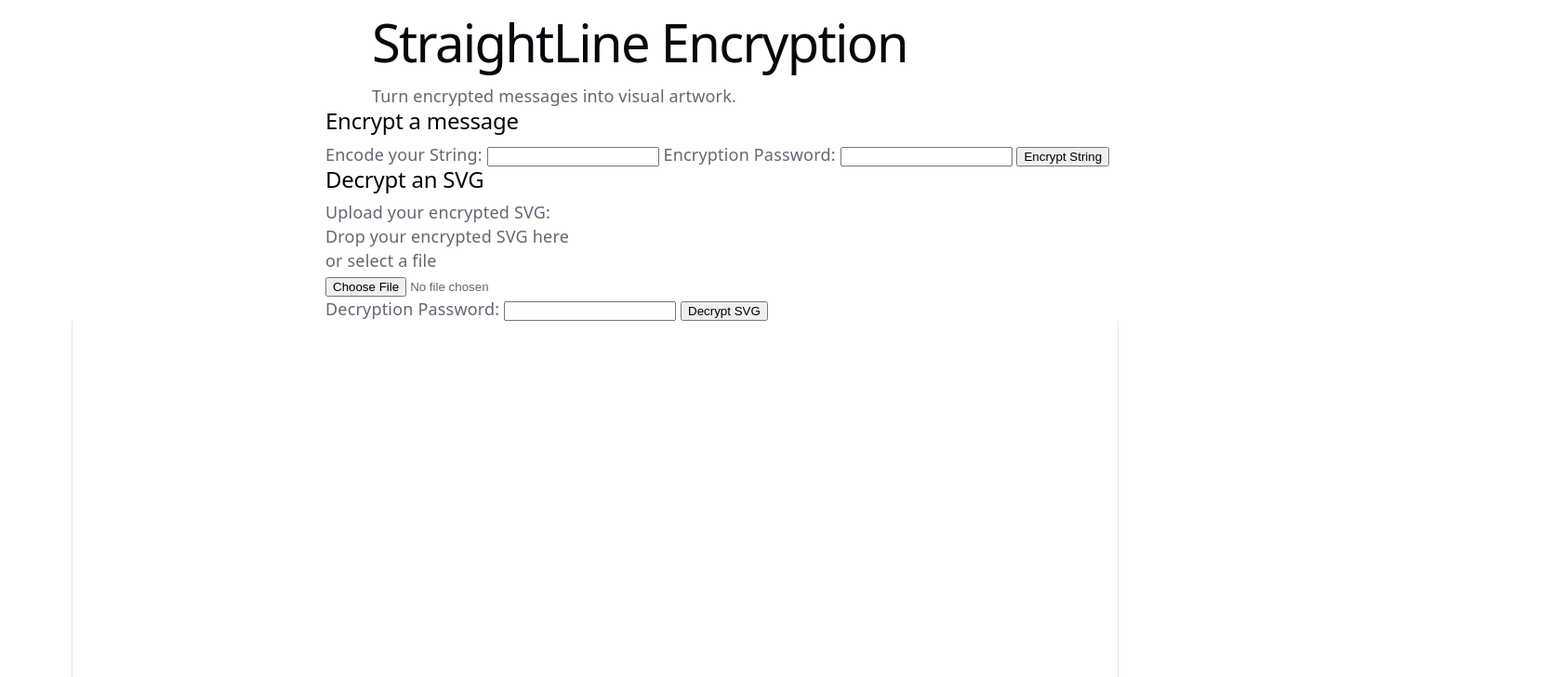
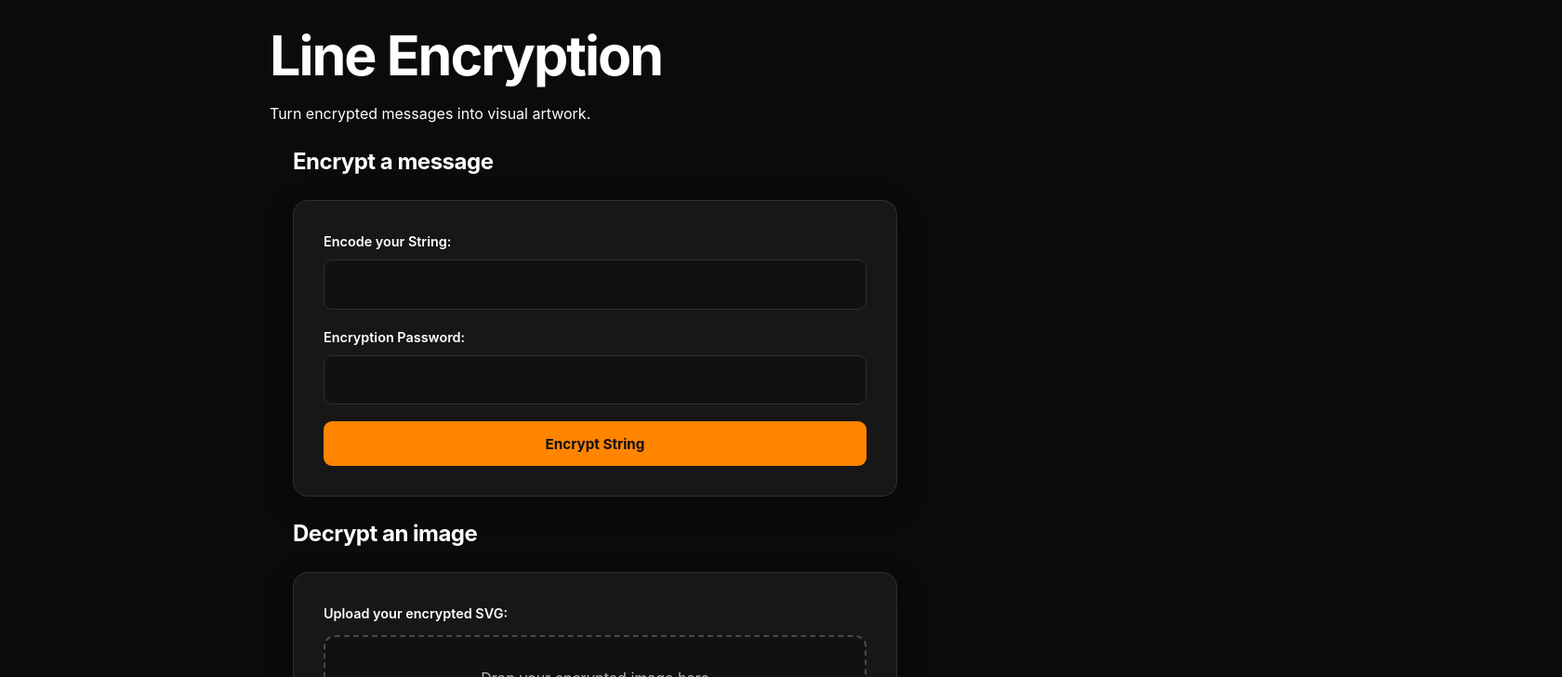
Before and after one commit to Samwel-SE/Durhack2026ProjectSMN, a React (Vite) app: page / in a window 1280 px wide. Shown: the top 728 px of the page at 93% size, 1680 px wide, since content can reach past the window. Built offline with nearby package versions, Linux system fonts and the light colour scheme.

Commit message:
CSS Changes

```diff
--- a/index.html
+++ b/index.html
@@ -7,13 +7,13 @@
 
   <meta name="viewport" content="width=device-width, initial-scale=1.0" />
 
-  <title>StraightLine Encryption</title>
+  <title>Line Encryption</title>
 </head>
 
 <body>
 
   <div class="TitleText">
-    <h1>StraightLine Encryption</h1>
+    <h1>Line Encryption</h1>
     <p>Turn encrypted messages into visual artwork.</p>
   </div>
 
@@ -58,7 +58,7 @@
 
     <section class="DecryptBox">
 
-      <h2>Decrypt an SVG</h2>
+      <h2>Decrypt an image</h2>
 
       <form id="decryptForm">
 
@@ -66,7 +66,7 @@
 
         <div id="dropZone" class="DropZone">
 
-          <p>Drop your encrypted SVG here</p>
+          <p>Drop your encrypted image here</p>
 
           <p>or select a file</p>
 
--- a/src/index.css
+++ b/src/index.css
@@ -1,121 +1,311 @@
+
 :root {
-  --text: #6b6375;
-  --text-h: #08060d;
-  --bg: #fff;
-  --border: #e5e4e7;
-  --code-bg: #f4f3ec;
-  --accent: #aa3bff;
-  --accent-bg: rgba(170, 59, 255, 0.1);
-  --accent-border: rgba(170, 59, 255, 0.5);
-  --social-bg: rgba(244, 243, 236, 0.5);
-  --shadow:
-    rgba(43, 41, 41, 0.1) 0 10px 15px -3px, rgba(0, 0, 0, 0.05) 0 4px 6px -2px;
+  --bg: #0b0b0b;
+  --bg-secondary: #111111;
+  --surface: #171717;
+  --surface-hover: #202020;
 
-  --sans: system-ui, 'Segoe UI', Roboto, sans-serif;
-  --heading: system-ui, 'Segoe UI', Roboto, sans-serif;
+  --text: #b8b8b8;
+  --text-h: #ffffff;
+  --muted: #858585;
+
+  --border: #303030;
+  --accent: #ff8500;
+  --accent-hover: #e87500;
+  --accent-bg: rgba(255, 133, 0, 0.12);
+
+  --success: #4ade80;
+  --error: #fb7185;
+
+  --shadow: 0 10px 30px rgba(0, 0, 0, 0.3);
+
+  --sans: Inter, system-ui, "Segoe UI", Roboto, sans-serif;
   --mono: ui-monospace, Consolas, monospace;
 
-  font: 18px/145% var(--sans);
-  letter-spacing: 0.18px;
-  color-scheme: light dark;
+  font-family: var(--sans);
+  font-size: 16px;
+  line-height: 1.6;
   color: var(--text);
   background: var(--bg);
+
+  color-scheme: dark;
   font-synthesis: none;
   text-rendering: optimizeLegibility;
   -webkit-font-smoothing: antialiased;
   -moz-osx-font-smoothing: grayscale;
-
-  @media (max-width: 1024px) {
-    font-size: 16px;
-  }
 }
 
-@media (prefers-color-scheme: dark) {
-  :root {
-    --text: #9ca3af;
-    --text-h: #f3f4f6;
-    --bg: #16171d;
-    --border: #2e303a;
-    --code-bg: #1f2028;
-    --accent: #c084fc;
-    --accent-bg: rgba(192, 132, 252, 0.15);
-    --accent-border: rgba(192, 132, 252, 0.5);
-    --social-bg: rgba(47, 48, 58, 0.5);
-    --shadow:
-      rgba(0, 0, 0, 0.4) 0 10px 15px -3px, rgba(0, 0, 0, 0.25) 0 4px 6px -2px;
-  }
+* {
+  box-sizing: border-box;
+}
 
-  #social .button-icon {
-    filter: invert(1) brightness(2);
-  }
+html {
+  min-width: 320px;
+  scroll-behavior: smooth;
 }
 
 body {
   margin: 0;
+  min-width: 320px;
+  min-height: 100vh;
+  background: var(--bg);
 }
 
+/* Main layout */
+
 #root {
-  width: 1126px;
-  max-width: 100%;
+  width: 100%;
+  max-width: 1126px;
+  min-height: 100vh;
   margin: 0 auto;
+  padding: 40px 24px;
   text-align: center;
-  border-inline: 1px solid var(--border);
-  min-height: 100svh;
-  display: flex;
-  flex-direction: column;
-  box-sizing: border-box;
 }
 
+/* Headings */
+
 h1,
-h2 {
-  font-family: var(--heading);
-  font-weight: 500;
+h2,
+h3 {
   color: var(--text-h);
+  font-family: var(--sans);
+  font-weight: 700;
+  line-height: 1.2;
 }
 
 h1 {
-  font-size: 56px;
-  letter-spacing: -1.68px;
-  margin: 32px 0;
-  @media (max-width: 1024px) {
-    font-size: 36px;
-    margin: 20px 0;
-  }
+  font-size: clamp(2.3rem, 5vw, 3.7rem);
+  letter-spacing: -2px;
+  margin: 24px 0 14px;
 }
+
 h2 {
-  font-size: 24px;
-  line-height: 118%;
-  letter-spacing: -0.24px;
+  font-size: 1.5rem;
+  letter-spacing: -0.5px;
+  margin: 0 0 12px;
+}
+
+h3 {
+  font-size: 1.1rem;
   margin: 0 0 8px;
-  @media (max-width: 1024px) {
-    font-size: 20px;
-  }
 }
+
 p {
-  margin: 0;
+  margin: 0 0 16px;
 }
+
+/* Custom text */
+
+.TitleText {
+  position: static;
+  max-width: 700px;
+  margin: 0 auto 16px;
+  color: var(--text-h);
+  font-size: 1rem;
+  line-height: 1.7;
+}
+
+.TextBox {
+  position: static;
+  width: 100%;
+  max-width: 650px;
+  margin: 24px auto;
+}
+
+/* Forms and panels */
+
+form {
+  width: 100%;
+  max-width: 650px;
+  margin: 26px auto;
+  padding: 32px;
+  background: var(--surface);
+  border: 1px solid var(--border);
+  border-radius: 16px;
+  box-shadow: var(--shadow);
+  text-align: left;
+}
+
+/* Labels */
+
+label {
+  display: block;
+  margin-bottom: 8px;
+  color: var(--text-h);
+  font-size: 0.9rem;
+  font-weight: 600;
+}
+
+/* Inputs */
+
+input,
+textarea,
+select {
+  width: 100%;
+  padding: 13px 15px;
+  margin-bottom: 18px;
+  border: 1px solid var(--border);
+  border-radius: 9px;
+  outline: none;
+  background: var(--bg-secondary);
+  color: var(--text-h);
+  font: inherit;
+  transition: border-color 0.2s ease;
+}
+
+input:focus,
+textarea:focus,
+select:focus {
+  border-color: var(--accent);
+  box-shadow: 0 0 0 3px var(--accent-bg);
+}
+
+input::placeholder,
+textarea::placeholder {
+  color: var(--muted);
+}
+
+input[type="file"] {
+  padding: 12px;
+  cursor: pointer;
+}
+
+/* Buttons */
+
+button {
+  display: inline-flex;
+  justify-content: center;
+  align-items: center;
+  width: 100%;
+  min-height: 48px;
+  padding: 12px 20px;
+  border: none;
+  border-radius: 9px;
+  background: var(--accent);
+  color: #111111;
+  font-family: var(--sans);
+  font-size: 0.95rem;
+  font-weight: 700;
+  cursor: pointer;
+  transition:
+    background 0.2s ease,
+    transform 0.2s ease;
+}
+
+button:hover {
+  background: var(--accent-hover);
+  transform: translateY(-1px);
+}
+
+button:active {
+  transform: translateY(0);
+}
+
+button:focus-visible {
+  outline: 3px solid var(--accent);
+  outline-offset: 3px;
+}
+
+/* SVG upload area */
+
+#dropZone {
+  width: 100%;
+  padding: 32px 20px;
+  margin: 12px 0 20px;
+  border: 2px dashed #484848;
+  border-radius: 12px;
+  background: var(--bg-secondary);
+  color: var(--text);
+  text-align: center;
+  cursor: pointer;
+  transition:
+    border-color 0.2s ease,
+    background 0.2s ease;
+}
+
+#dropZone:hover,
+#dropZone.dragover {
+  border-color: var(--accent);
+  background: #1c1711;
+}
+
+/* Decryption result */
+
+#decryptResult {
+  margin-top: 20px;
+  padding: 16px;
+  border: 1px solid var(--border);
+  border-radius: 9px;
+  background: var(--bg-secondary);
+  color: var(--text-h);
+  overflow-wrap: anywhere;
+  white-space: pre-wrap;
+}
+
+/* Code */
 
 code,
 .counter {
   font-family: var(--mono);
-  display: inline-flex;
-  border-radius: 4px;
-  color: var(--text-h);
+  color: var(--accent);
+  border-radius: 6px;
 }
 
 code {
-  font-size: 15px;
-  line-height: 135%;
   padding: 4px 8px;
-  background: var(--code-bg);
+  background: #24201b;
+  font-size: 0.9rem;
 }
 
-.TitleText {
-  position: relative;
-  left: 400px;
+/* Links */
 
+a {
+  color: var(--accent);
+  text-decoration: none;
+  font-weight: 600;
 }
-.TextBox{
-  position: relative;
-  left: 350px;
+
+a:hover {
+  color: #ffad4d;
+  text-decoration: underline;
 }
+
+/* Text selection */
+
+::selection {
+  background: var(--accent);
+  color: #111111;
+}
+
+/* Responsive layout */
+
+@media (max-width: 600px) {
+  #root {
+    padding: 24px 16px;
+  }
+
+  h1 {
+    font-size: 2.3rem;
+    letter-spacing: -1px;
+  }
+
+  form {
+    padding: 22px 18px;
+    border-radius: 13px;
+  }
+
+  #dropZone {
+    padding: 24px 14px;
+  }
+}
+
+/* Accessibility */
+
+@media (prefers-reduced-motion: reduce) {
+  *,
+  *::before,
+  *::after {
+    scroll-behavior: auto !important;
+    transition-duration: 0.01ms !important;
+  }
+}
```
